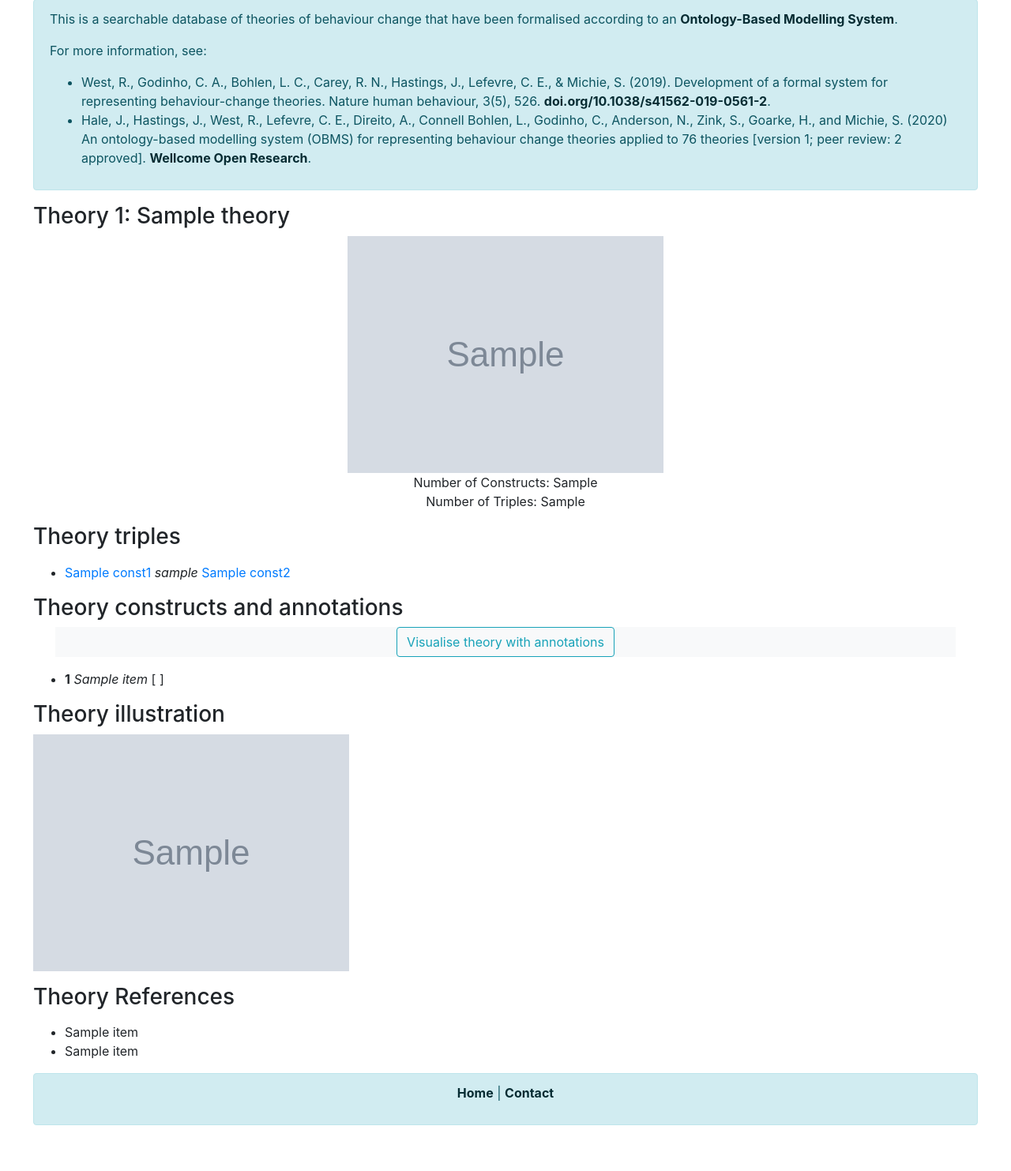
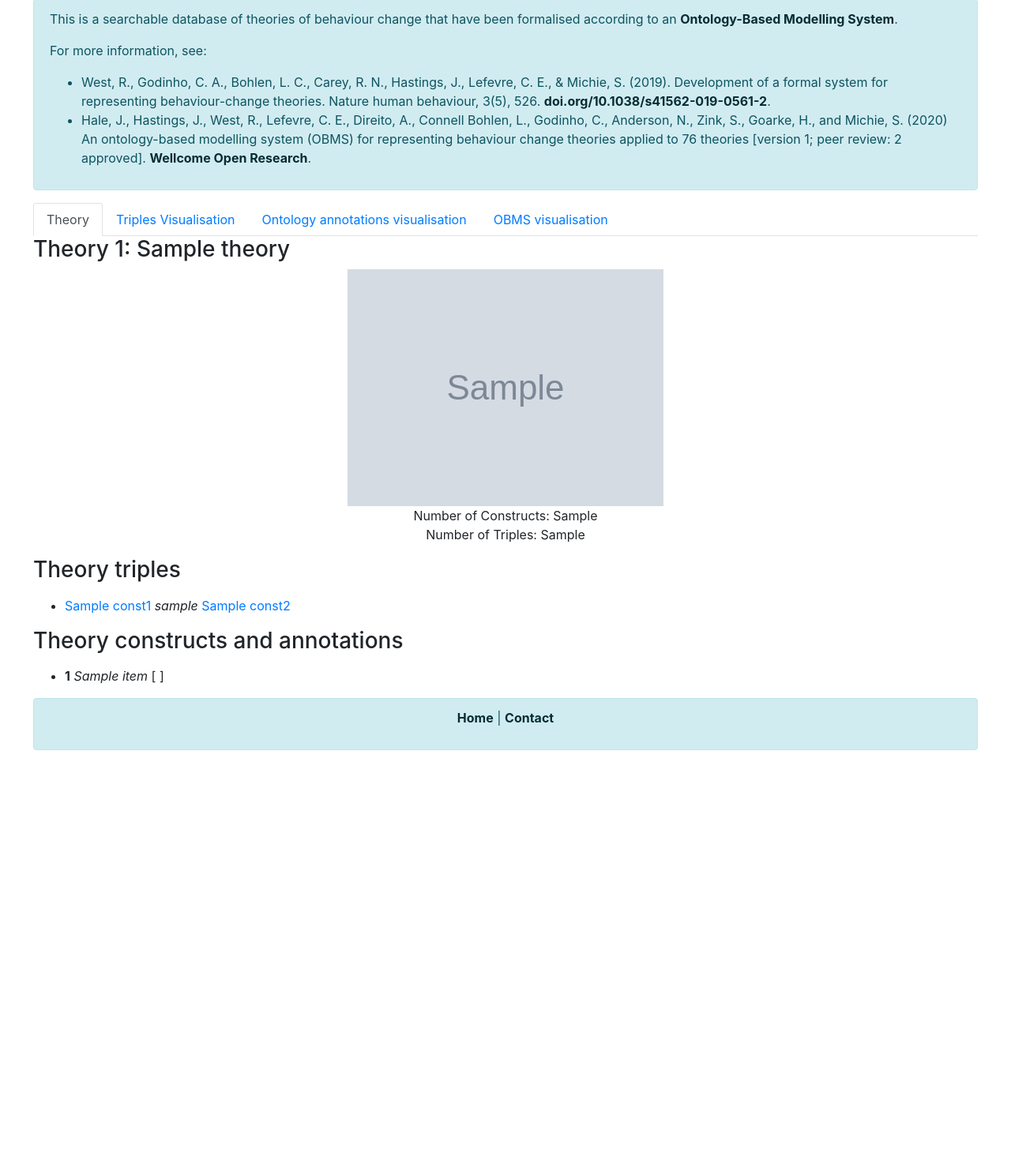
Before and after one commit to jannahastings/theory-database, a Python web app: template templates/theory.html in a window 1280 px wide. Shown: the part 114-1597 px from the top of the page at 79% size. After the commit the page ends 1064 px from the top, so only its background shows below. Run offline with Jinja, Linux system fonts and the light colour scheme; the template is opened without the code that fills it: most values are stand-ins (such as "Sample title", 1, 10 or a date in 2020); grey boxes marked "Sample" are stand-in pictures; some libraries are stand-ins or nearby versions.

Commit message:
tabs for /theory
Signed-off-by: Tom <tomjuggler@gmail.com>

```diff
--- a/templates/theory.html
+++ b/templates/theory.html
@@ -19,6 +19,25 @@
     {% include 'header.html' %}
 
     {% include 'information.html' %}
+
+    <ul class="nav nav-tabs" id="myTab" role="tablist">
+        <li class="nav-item">
+          <a class="nav-link active" id="theory-tab" data-toggle="tab" href="#theory" role="tab" aria-controls="theory" aria-selected="true">Theory</a>
+        </li>
+        <li class="nav-item">
+          <a class="nav-link" id="triples-visualisation-tab" data-toggle="tab" href="#triples-visualisation" role="tab" aria-controls="triples-visualisation" aria-selected="false">Triples Visualisation</a>
+        </li>
+        <li class="nav-item">
+          <a class="nav-link" id="ontology-annotations-tab" data-toggle="tab" href="#ontology-annotations" role="tab" aria-controls="ontology-annotations" aria-selected="false">Ontology annotations visualisation</a>
+        </li>
+        <li class="nav-item">
+            <a class="nav-link" id="obms-visualisation-tab" data-toggle="tab" href="#obms-annotations" role="tab" aria-controls="obms-visualisation" aria-selected="false">OBMS visualisation</a>
+        </li>
+      </ul>
+
+  <div class="tab-content" id="myTabContent">
+
+   <div class="tab-pane fade show active" id="theory" role="tabpanel" aria-labelledby="theory-tab">
 
     <h3>
             Theory {{theory.number}}: {{theory.name}}
@@ -43,14 +62,6 @@
     </p>
     <h3> <a name="constructs">Theory constructs and annotations</a> </h3>
 
-    <div class="container">
-        <div class="row">
-            <div class="col-md-12 bg-light text-center">
-                <button id="show-view-annotations" class="btn btn-outline-info" onclick="showViewAnnotations()"
-                   >Visualise theory with annotations</button>
-            </div>
-        </div>
-    </div>
     <p>
     <ul>
     {% for item in theory_constructs %}
@@ -85,7 +96,11 @@
     {% endfor %}
     </ul>
     </p>
+  </div>
 
+
+
+  <div class="tab-pane fade" id="triples-visualisation" role="tabpanel" aria-labelledby="triples-visualisation-tab">
     <h3> Theory illustration </h3>
 
      <p> <img src="{{net_image_file}}"/> </p>
@@ -106,6 +121,19 @@
     {% endfor %}
 
     </ul></p>
+
+  </div>
+
+ <div class="tab-pane fade" id="ontology-annotations" role="tabpanel" aria-labelledby="ontology-annotations-tab">
+    <div class="container">
+        <div class="row">
+            <div class="col-md-12 bg-light text-center">
+                <button id="show-view-annotations" class="btn btn-outline-info" onclick="showViewAnnotations()"
+                >Visualise theory with annotations</button>
+            </div>
+        </div>
+    </div>
+ </div>
     {% include 'footer.html' %}
     </body>
     </html>
```
